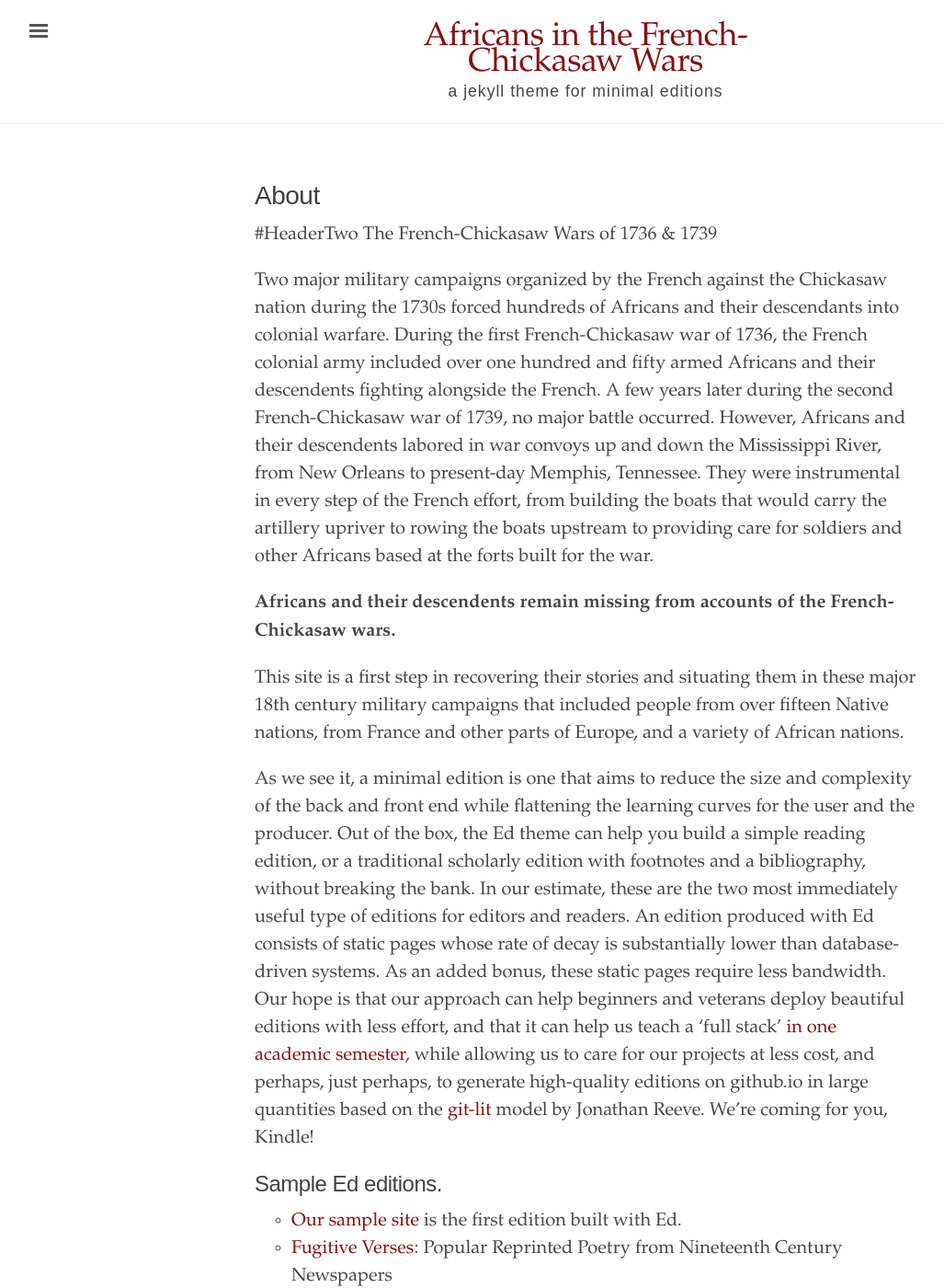
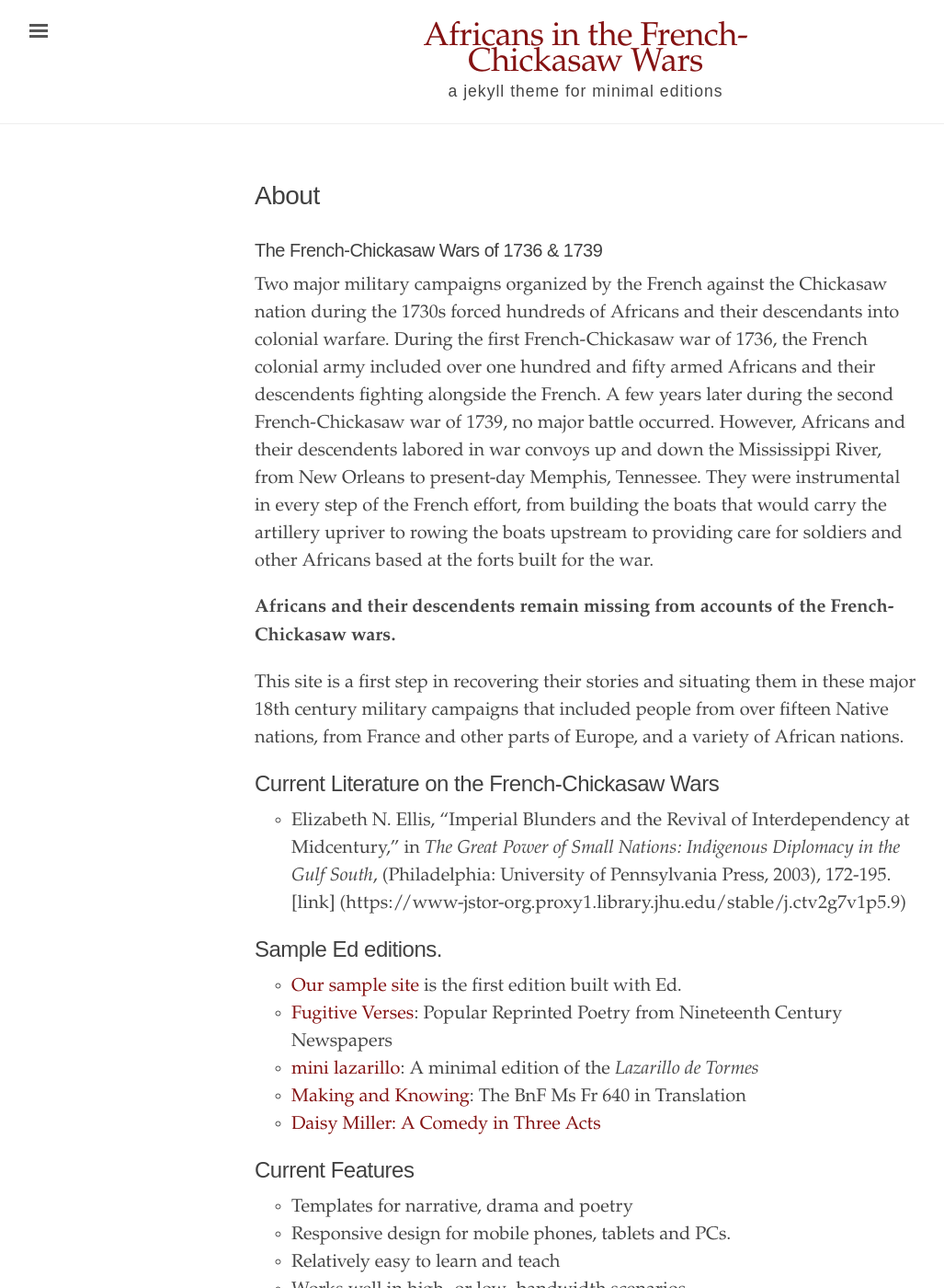
Before and after one commit to obarnard/africansinchickasawwars, a Jekyll site: the page built from about.md, in a window 1280 px wide and 1400 px high. Shown: the whole window at 92% size, without its empty margins (3-1030 px from the left). Built offline with Jekyll 4.4.1, drawn with Linux system fonts in a browser that asks for light colours.

Commit message:
updated about page

```diff
--- a/about.md
+++ b/about.md
@@ -2,7 +2,7 @@
 layout: page
 title: About
 ---
-#HeaderTwo The French-Chickasaw Wars of 1736 & 1739
+### The French-Chickasaw Wars of 1736 & 1739
 
 Two major military campaigns organized by the French against the Chickasaw nation during the 1730s forced hundreds of Africans
 and their descendants into colonial warfare. During the first French-Chickasaw war of 1736, the French colonial army included
@@ -16,21 +16,8 @@ from building the boats that would carry the artillery upriver to rowing the boa
 This site is a first step in recovering their stories and situating them in these major 18th century military campaigns
 that included people from over fifteen Native nations, from France and other parts of Europe, and a variety of African nations.
 
-
-
-As we see it, a minimal edition is one that aims to reduce the size and complexity of the back and
-front end while flattening the learning curves for the user and the producer. Out of the box, the Ed
-theme can help you build a simple reading edition, or a traditional scholarly edition with footnotes
-and a bibliography, without breaking the bank. In our estimate, these are the two most immediately
-useful type of editions for editors and readers. An edition produced with Ed consists of static
-pages whose rate of decay is substantially lower than database-driven systems. As an added bonus,
-these static pages require less bandwidth. Our hope is that our approach can help beginners and
-veterans deploy beautiful editions with less effort, and that it can help us teach a 'full stack'
-[in one academic semester](https://github.com/susannalles/MinimalEditions/blob/master/README.md),
-while allowing us to care for our projects at less cost, and perhaps, just perhaps, to generate
-high-quality editions on github.io in large quantities based on the
-[git-lit](http://jonreeve.com/2015/09/introducing-git-lit/) model by Jonathan Reeve. We're coming
-for you, Kindle!
+## Current Literature on the French-Chickasaw Wars
+* Elizabeth N. Ellis, "Imperial Blunders and the Revival of Interdependency at Midcentury," in _The Great Power of Small Nations: Indigenous Diplomacy in the Gulf South_, (Philadelphia: University of Pennsylvania Press, 2003), 172-195. [link] (https://www-jstor-org.proxy1.library.jhu.edu/stable/j.ctv2g7v1p5.9)
 
 
 ## Sample Ed editions.
```
